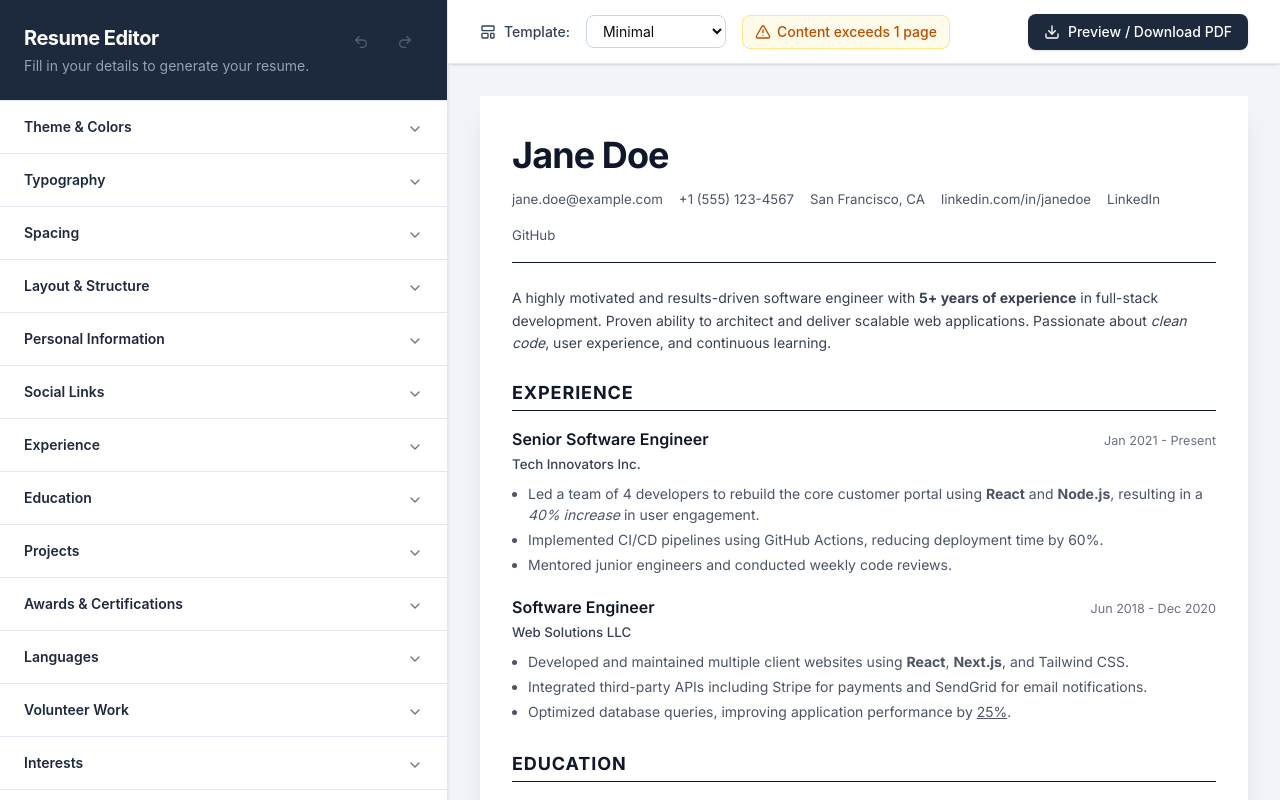
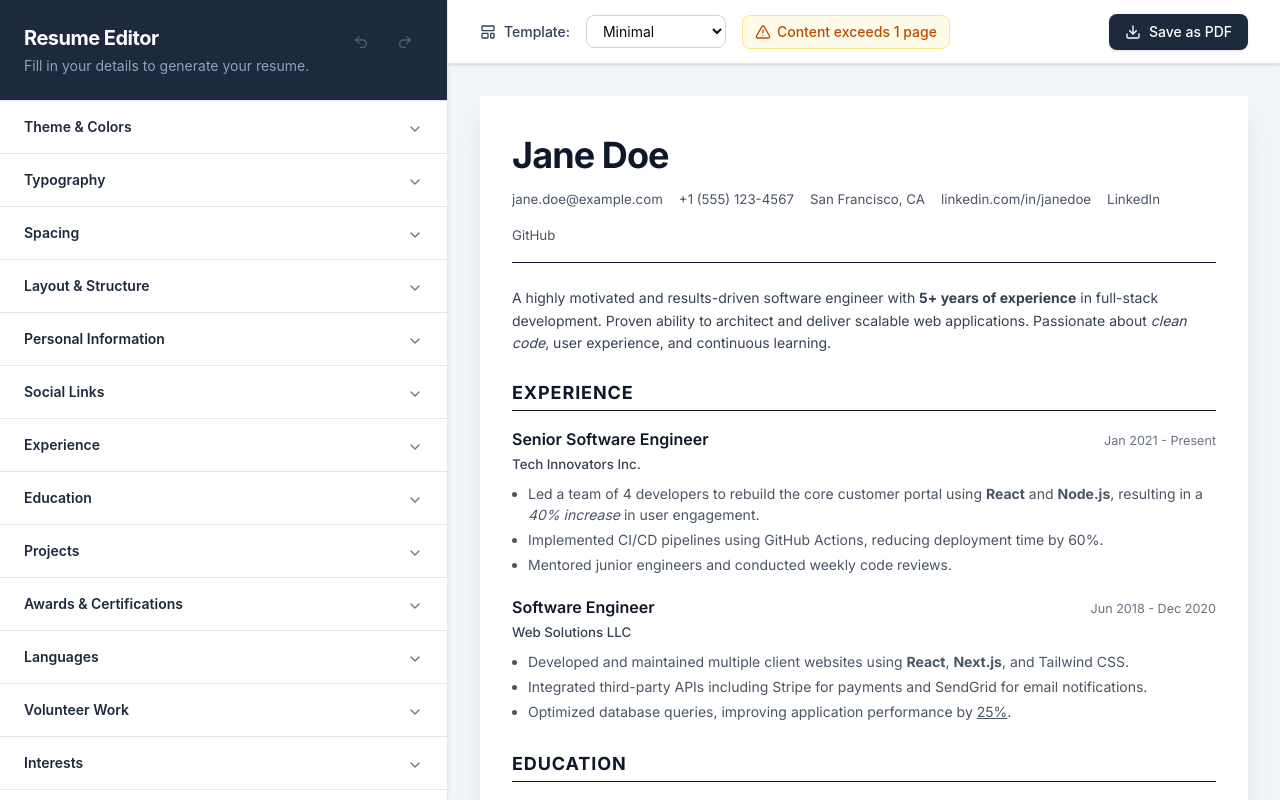
Before and after one commit to SahilFruitwala/InfiniteResume, a Next.js app: page / in a window 1280 px wide. Built offline with nearby package versions, Linux system fonts and the light colour scheme; a web font is replaced by a local one.

Commit message:
refactor: Use native browser print for PDF generation in the Preview component.

```diff
--- a/app/components/Preview.tsx
+++ b/app/components/Preview.tsx
@@ -35,29 +35,10 @@ export const Preview = ({ data, template, onTemplateChange }: PreviewProps) => {
   const isOverOnePage = contentHeight > PAGE_HEIGHT;
   const [isGenerating, setIsGenerating] = useState(false);
 
-  const handlePrint = async () => {
-    try {
-      setIsGenerating(true);
-      const res = await fetch("/api/pdf", {
-        method: "POST",
-        headers: { "Content-Type": "application/json" },
-        body: JSON.stringify({ data, template }),
-      });
-      if (!res.ok) throw new Error("Failed to generate PDF");
-
-      const blob = await res.blob();
-      const url = URL.createObjectURL(blob);
-      window.open(url, "_blank");
-
-      // Note: We don't revoke the ObjectURL immediately so the new tab has time to load it.
-      // A more robust solution might involve returning a temporary link from the server.
-      setTimeout(() => URL.revokeObjectURL(url), 60000);
-    } catch (error) {
-      console.error(error);
-      alert("There was an error generating the PDF.");
-    } finally {
-      setIsGenerating(false);
-    }
+  const handlePrint = () => {
+    // The browser's native print dialog takes care of PDF generation instantaneously
+    // and correctly honors all the `print:` Tailwind classes in our templates.
+    window.print();
   };
 
   const renderTemplate = () => {
@@ -108,20 +89,12 @@ export const Preview = ({ data, template, onTemplateChange }: PreviewProps) => {
 
         <button
           onClick={handlePrint}
-          disabled={isGenerating}
-          className="flex items-center gap-2 px-4 py-2 bg-slate-800 text-white rounded-md text-sm font-medium hover:bg-slate-700 disabled:opacity-50 disabled:cursor-not-allowed transition-colors shadow-sm"
+          className="flex items-center gap-2 px-4 py-2 bg-slate-800 text-white rounded-md text-sm font-medium hover:bg-slate-700 transition-colors shadow-sm"
         >
-          {isGenerating ? (
-            <>
-              <div className="w-4 h-4 border-2 border-white/30 border-t-white rounded-full animate-spin"></div>
-              Generating…
-            </>
-          ) : (
-            <>
-              <Download className="w-4 h-4" />
-              Preview / Download PDF
-            </>
-          )}
+          <>
+            <Download className="w-4 h-4" />
+            Save as PDF
+          </>
         </button>
       </div>
 
```
Also changed, not shown: 1 other file (tests, documents, lock files or other folders).
